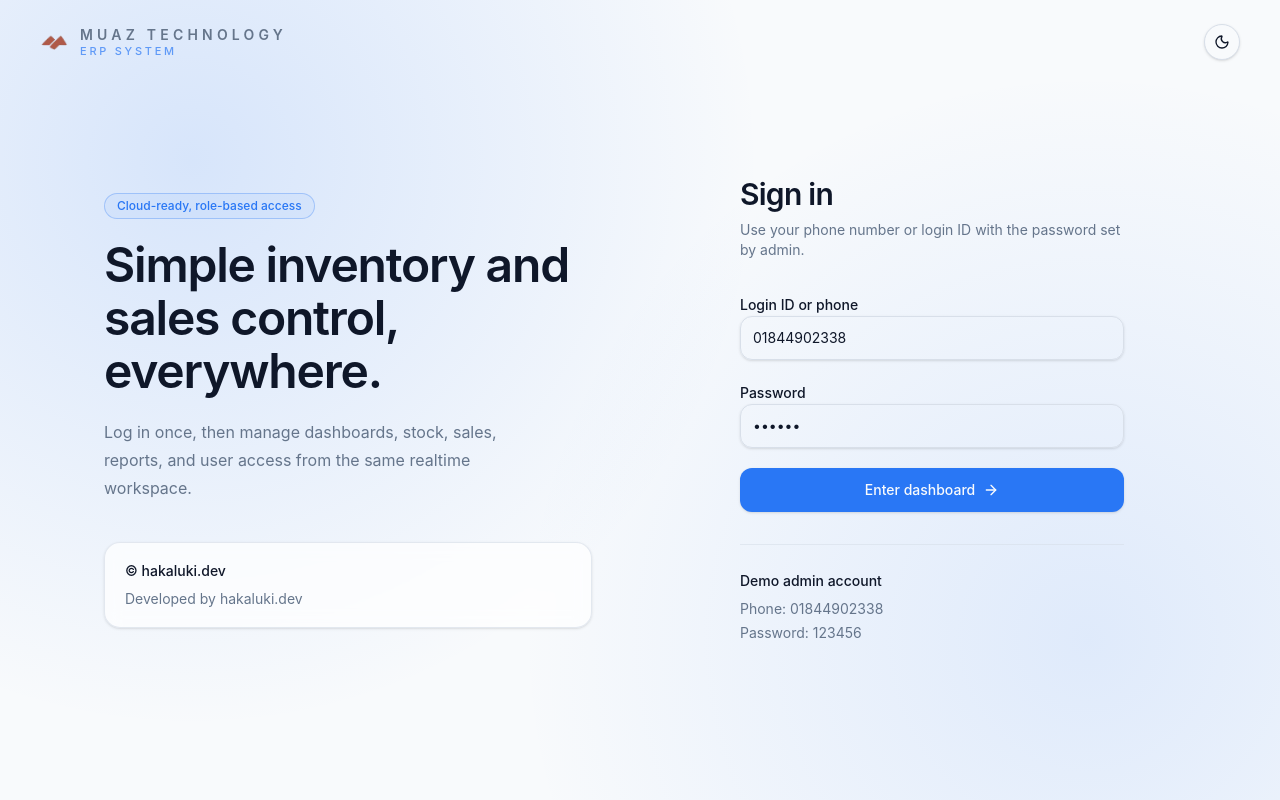
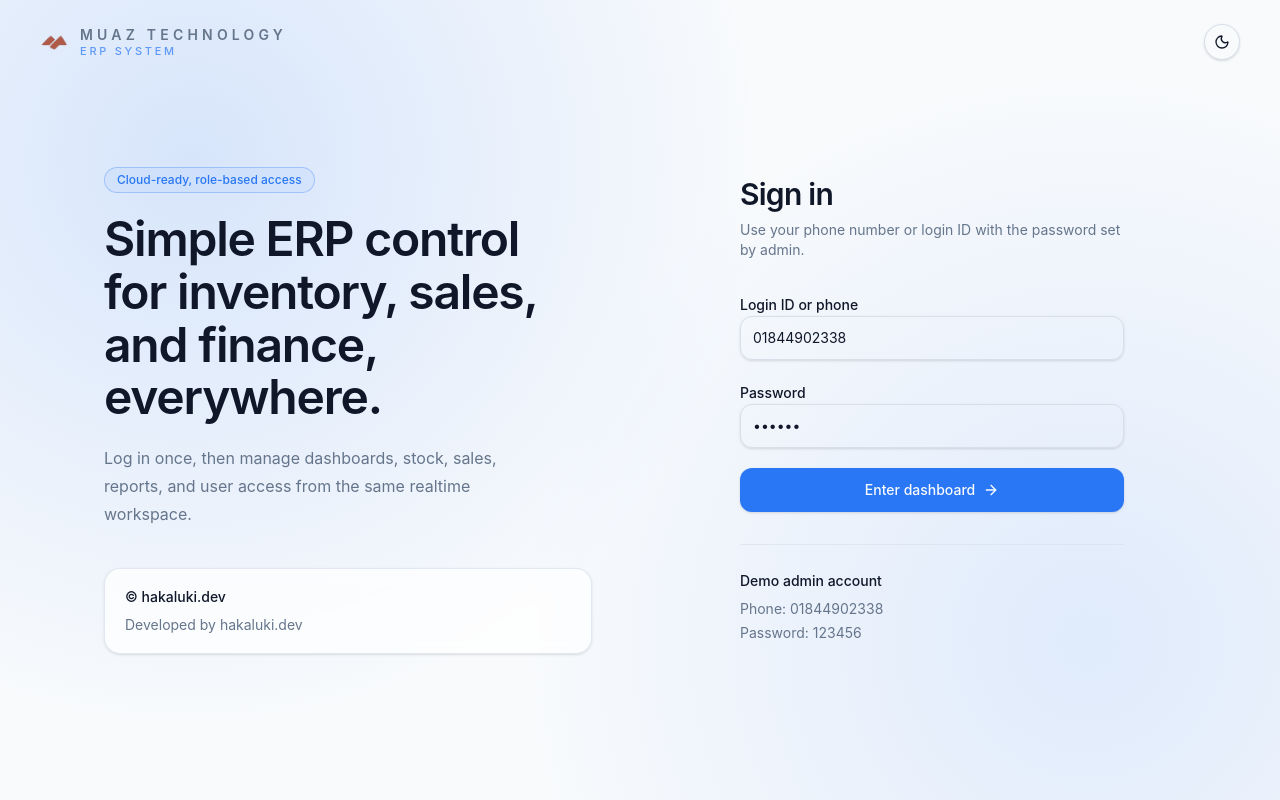
Before and after one commit to hakalukidev/ERP-System-Muaz-Technology, a Next.js app: page / in a window 1280 px wide. Built offline with nearby package versions, Linux system fonts and the light colour scheme; no server answers; the database is empty.

Commit message:
feat: update metadata and login screen heading for improved clarity and branding

```diff
--- a/src/app/layout.tsx
+++ b/src/app/layout.tsx
@@ -4,8 +4,8 @@ import { ERPProvider } from '@/lib/erp/provider'
 import './globals.css'
 
 export const metadata: Metadata = {
-  title: 'ERP - Inventory Management System',
-  description: 'Inventory Management System',
+  title: 'Muaz Technology | ERP System',
+  description: 'Enterprise Resource Planning System',
   icons: {
     icon: '/muaz_icon.png',
     shortcut: '/muaz_icon.png',
--- a/src/components/auth/LoginScreen.tsx
+++ b/src/components/auth/LoginScreen.tsx
@@ -62,7 +62,7 @@ export function LoginScreen() {
                 Cloud-ready, role-based access
               </span>
               <h1 className="max-w-lg text-5xl font-semibold leading-[1.1] tracking-tight text-foreground">
-                Simple inventory and sales control, everywhere.
+                Simple ERP control for inventory, sales, and finance, everywhere.
               </h1>
               <p className="max-w-md text-base leading-7 text-muted-foreground">
                 Log in once, then manage dashboards, stock, sales, reports, and user access from the same realtime workspace.
```
